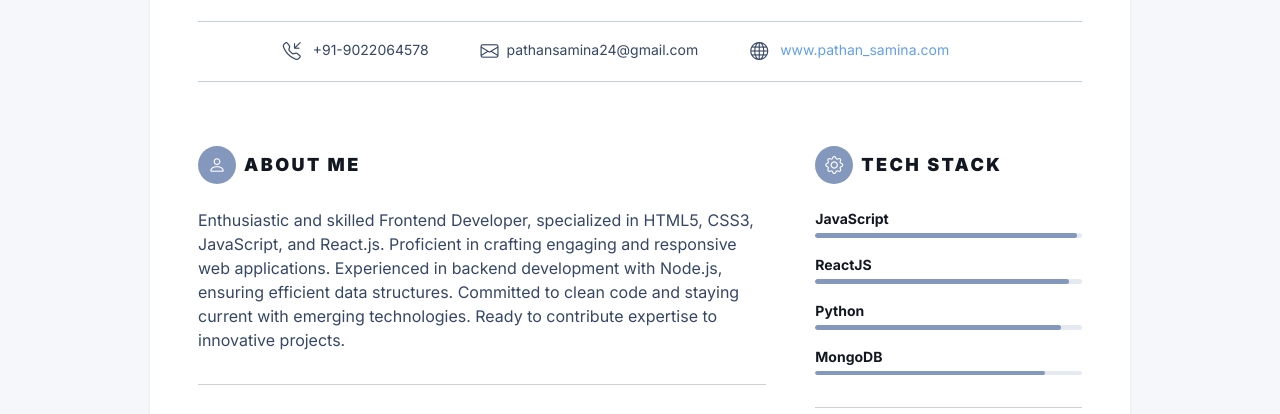
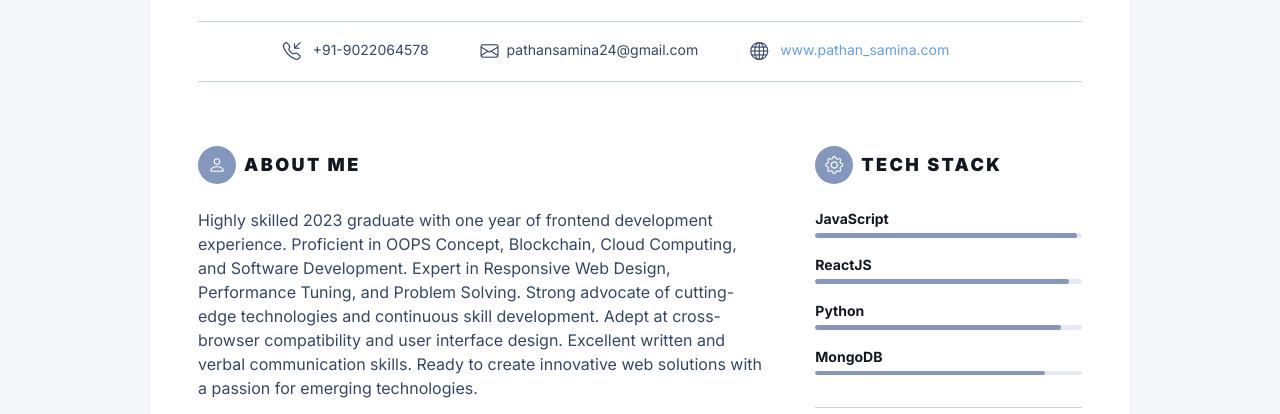
Before and after one commit to pathan-samina/ResuMastery., a plain HTML site: page index.html in a window 1280 px wide. Shown: the part 322-736 px from the top of the page. Drawn offline with nearby package versions, Linux system fonts and the light colour scheme.

Commit message:
Update index.html

```diff
--- a/index.html
+++ b/index.html
@@ -96,11 +96,7 @@
 									<h3 class="resume-section-heading text-uppercase py-2 py-lg-3 py-2 py-lg-3"><i
 											class="resume-section-heading-icon bi bi-person me-2"></i>About Me</h3>
 									<div class="resume-summary-desc">
-										Enthusiastic and skilled Frontend Developer, specialized in HTML5, CSS3,
-										JavaScript, and React.js. Proficient in crafting engaging and responsive web
-										applications. Experienced in backend development with Node.js, ensuring
-										efficient data structures. Committed to clean code and staying current with
-										emerging technologies. Ready to contribute expertise to innovative projects.
+Highly skilled 2023 graduate with one year of frontend development experience. Proficient in OOPS Concept, Blockchain, Cloud Computing, and Software Development. Expert in Responsive Web Design, Performance Tuning, and Problem Solving. Strong advocate of cutting-edge technologies and continuous skill development. Adept at cross-browser compatibility and user interface design. Excellent written and verbal communication skills. Ready to create innovative web solutions with a passion for emerging technologies.
 									</div>
 								</section><!--//resume-section-->
 
```
